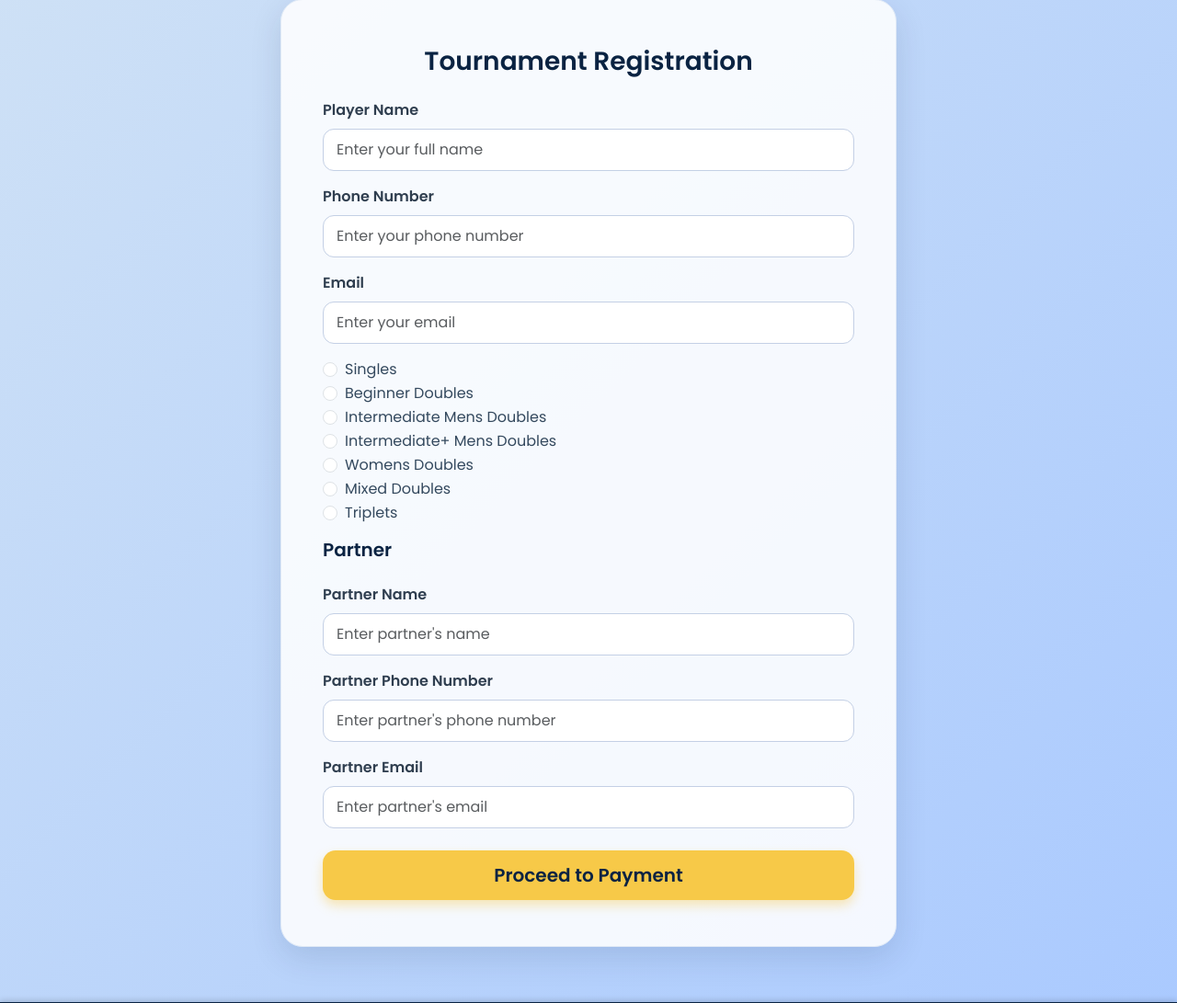
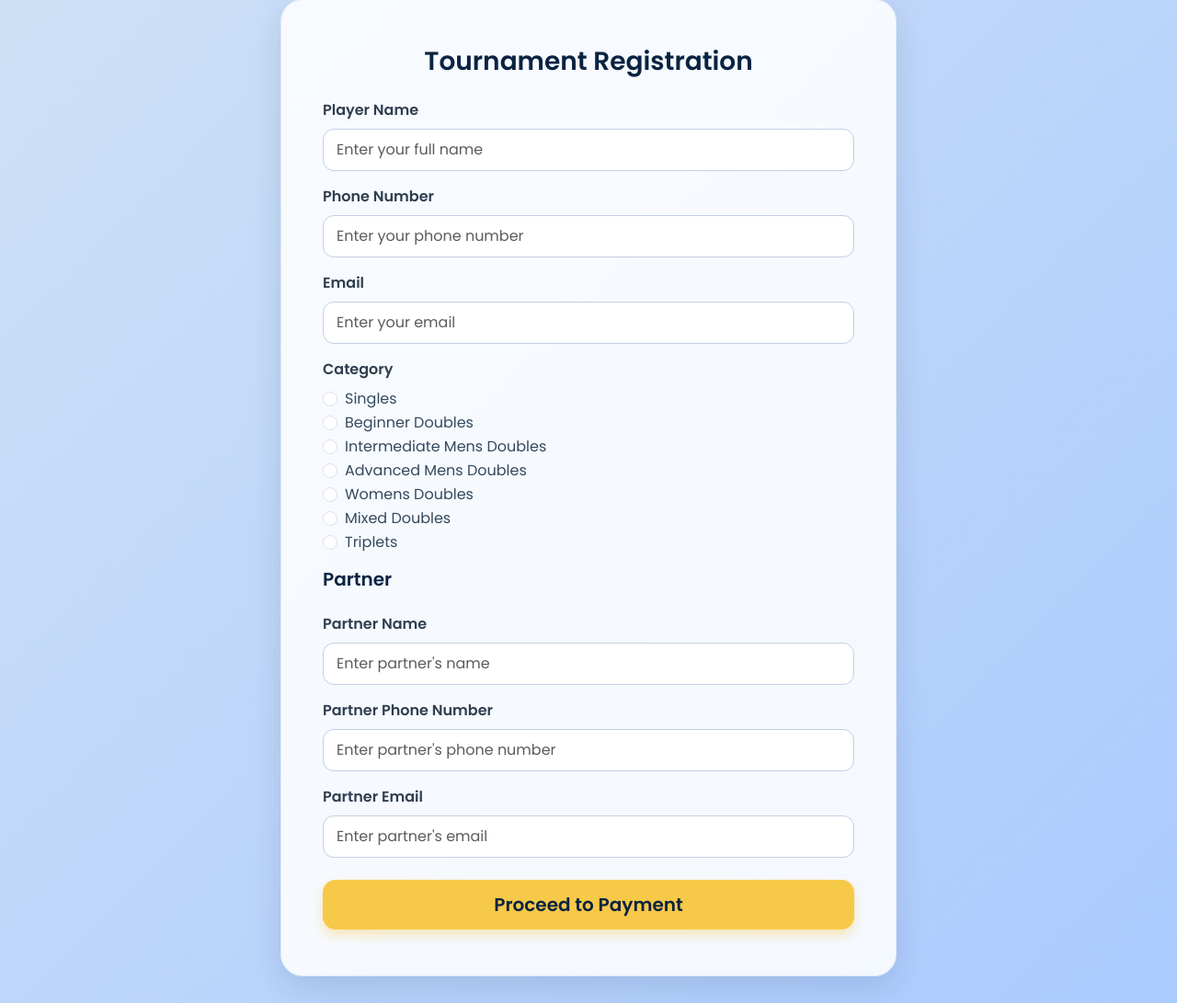
Before and after one commit to habelash/tournment, a Django app: page /register/ in a window 1280 px wide. Shown: the part 157-1248 px from the top of the page at 92% size. Run offline with Django 5.2, Linux system fonts and the light colour scheme.

Commit message:
Updated category in resgistration form

```diff
--- a/registration/templates/registration.html
+++ b/registration/templates/registration.html
@@ -211,6 +211,7 @@
       </div>
 
       <!-- Category -->
+      <label for="category" class="form-label">Category</label>
         <div class="form-check">
           <input class="form-check-input" type="radio" name="category" id="singles" value="singles" required>
           <label class="form-check-label" for="singles">Singles</label>
@@ -225,7 +226,7 @@
         </div>
         <div class="form-check">
           <input class="form-check-input" type="radio" name="category" id="intermediate_+_mens_doubles" value="intermediate_+_mens_doubles">
-          <label class="form-check-label" for="intermediate_+_mens_doubles">Intermediate+ Mens Doubles</label>
+          <label class="form-check-label" for="intermediate_+_mens_doubles">Advanced Mens Doubles</label>
         </div>
         <div class="form-check">
           <input class="form-check-input" type="radio" name="category" id="womens_doubles" value="womens_doubles">
```
